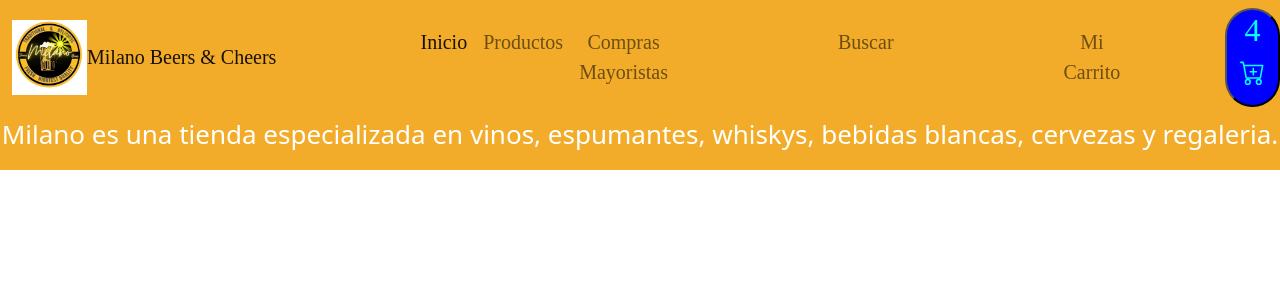
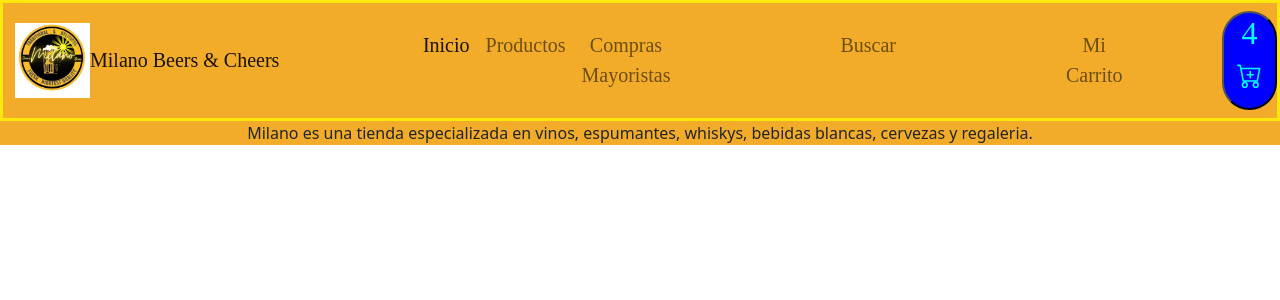
Before and after one commit to CyntiaCarrizo/coder-milano, a React (Create React App) app: page / in a window 1280 px wide. Shown: the top 300 px of the page. Built offline with nearby package versions, Linux system fonts and the light colour scheme.

Commit message:
Desafio 3: crea tu landing. contiene el icono cart en el componente cartWidget.js y en un componente contenedor le pasamos un memnsaje mediante  props

```diff
--- a/src/App.css
+++ b/src/App.css
@@ -13,6 +13,7 @@
   justify-content: center;
   font-size: calc(10px + 2vmin);
   color: white;
+  border: solid rgb(255, 231, 12);
 }
 
 
--- a/src/App.js
+++ b/src/App.js
@@ -9,8 +9,8 @@ function App() {
     <div className="App">
       <header className="App-header">
         <NavBar></NavBar>
-        <ItemListContainer greeting ="Milano es una tienda especializada en vinos, espumantes, whiskys, bebidas blancas, cervezas y regaleria."></ItemListContainer>
       </header>
+     <ItemListContainer greeting ="Milano es una tienda especializada en vinos, espumantes, whiskys, bebidas blancas, cervezas y regaleria."></ItemListContainer>
     </div>
   );
 }
--- a/src/components/ItemListContainer.js
+++ b/src/components/ItemListContainer.js
@@ -1,7 +1,7 @@
-function ItemListContainer(greeting){
+function ItemListContainer(props){
     return(
         <p>
-        {greeting.greeting}
+        {props.greeting}
         </p>
     )
 }
```
